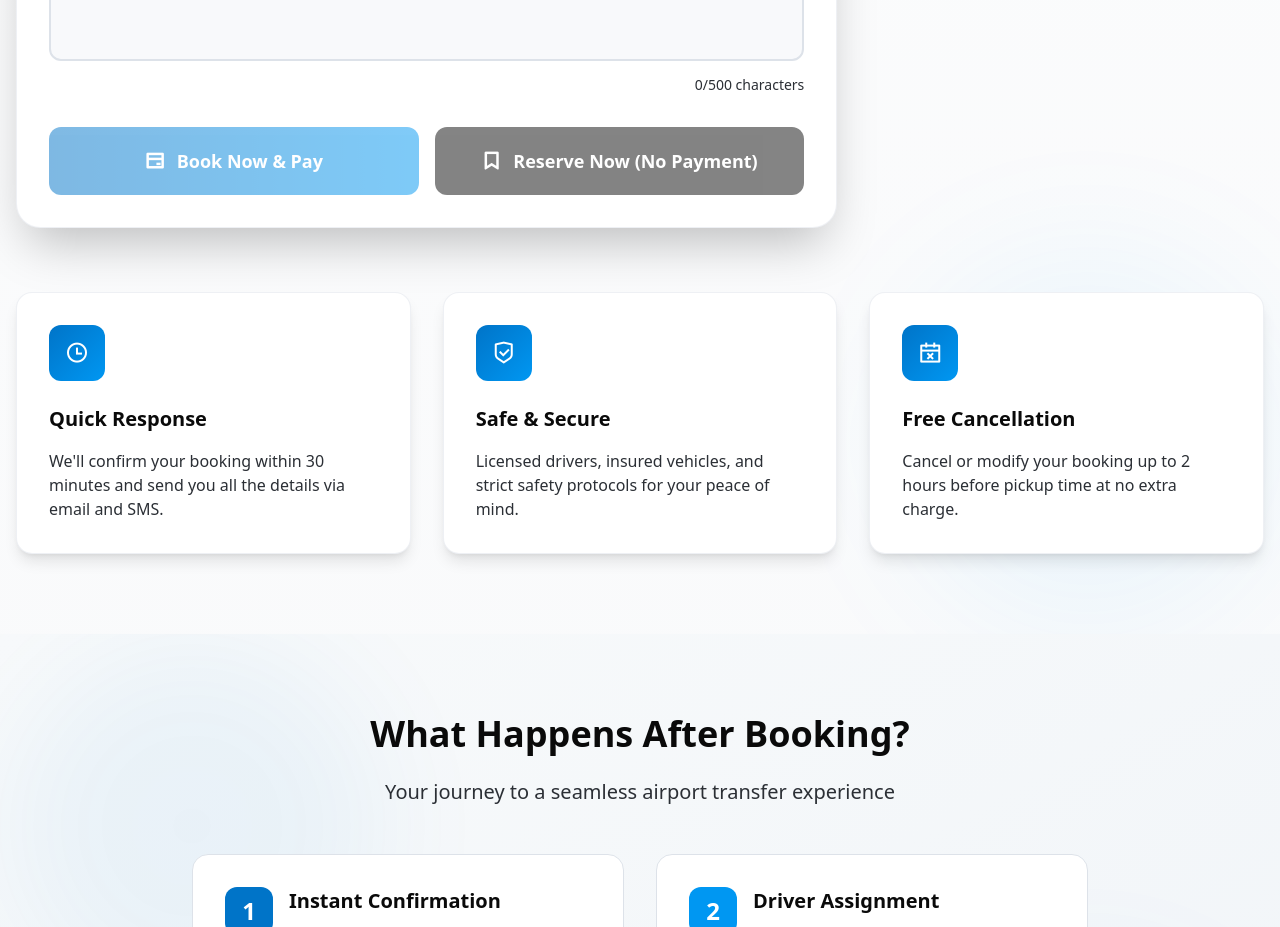
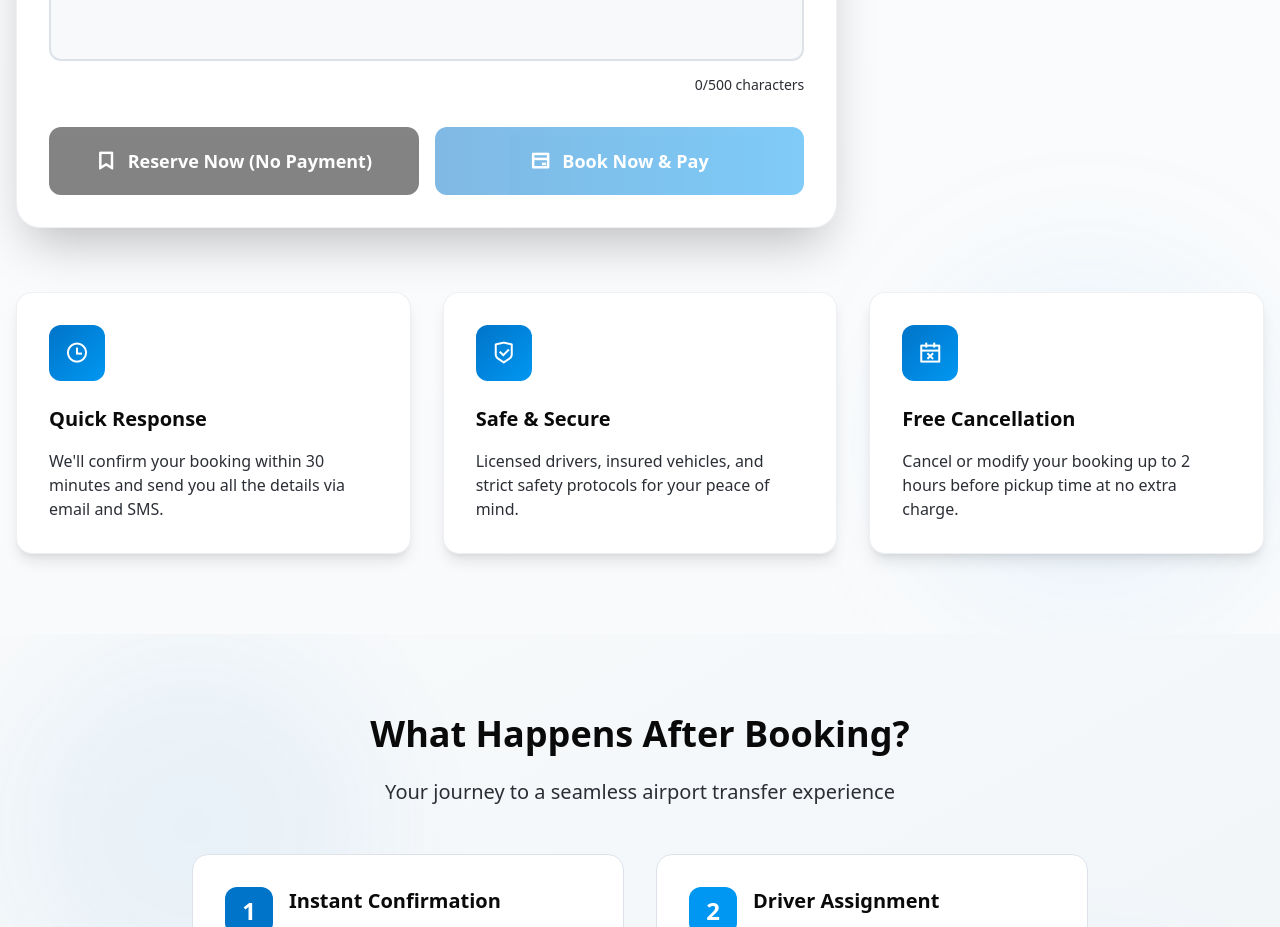
Before and after one commit to Drrbarns/Quarhire, a Next.js app: page /booking in a window 1280 px wide. Shown: the part 2660-3587 px from the top of the page. Built offline with nearby package versions, Linux system fonts and the light colour scheme; some icons are missing.

Commit message:
Swap booking button positions - Reserve Now first, Book & Pay second

```diff
--- a/app/booking/page.tsx
+++ b/app/booking/page.tsx
@@ -600,6 +600,16 @@ We'll contact you at ${formData.phone} to confirm your booking!`);
                     <div className="grid grid-cols-1 sm:grid-cols-2 gap-3 sm:gap-4">
                       <button
                         type="button"
+                        onClick={() => handleSubmit(false)}
+                        disabled={isSubmitting || (!formData.destination && !formData.customDestination)}
+                        className="w-full bg-[#0A0A0A] text-white py-4 sm:py-5 rounded-xl font-bold text-base sm:text-lg hover:bg-[#2B2F35] hover:shadow-xl hover:scale-105 transition-all disabled:opacity-50 disabled:cursor-not-allowed disabled:hover:scale-100 whitespace-nowrap flex items-center justify-center gap-2 sm:gap-3"
+                      >
+                        <i className="ri-bookmark-line text-lg sm:text-xl w-4 h-4 sm:w-5 sm:h-5 flex items-center justify-center"></i>
+                        <span className="hidden sm:inline">Reserve Now (No Payment)</span>
+                        <span className="sm:hidden">Reserve Now</span>
+                      </button>
+                      <button
+                        type="button"
                         onClick={() => handleSubmit(true)}
                         disabled={isSubmitting || (!formData.destination && !formData.customDestination)}
                         className="w-full bg-gradient-to-r from-[#0074C8] to-[#0097F2] text-white py-4 sm:py-5 rounded-xl font-bold text-base sm:text-lg hover:shadow-2xl hover:scale-105 transition-all disabled:opacity-50 disabled:cursor-not-allowed disabled:hover:scale-100 whitespace-nowrap flex items-center justify-center gap-2 sm:gap-3"
@@ -607,16 +617,6 @@ We'll contact you at ${formData.phone} to confirm your booking!`);
                         <i className="ri-bank-card-line text-lg sm:text-xl w-4 h-4 sm:w-5 sm:h-5 flex items-center justify-center"></i>
                         <span className="hidden sm:inline">Book Now & Pay</span>
                         <span className="sm:hidden">Book & Pay</span>
-                      </button>
-                      <button
-                        type="button"
-                        onClick={() => handleSubmit(false)}
-                        disabled={isSubmitting || (!formData.destination && !formData.customDestination)}
-                        className="w-full bg-[#0A0A0A] text-white py-4 sm:py-5 rounded-xl font-bold text-base sm:text-lg hover:bg-[#2B2F35] hover:shadow-xl hover:scale-105 transition-all disabled:opacity-50 disabled:cursor-not-allowed disabled:hover:scale-100 whitespace-nowrap flex items-center justify-center gap-2 sm:gap-3"
-                      >
-                        <i className="ri-bookmark-line text-lg sm:text-xl w-4 h-4 sm:w-5 sm:h-5 flex items-center justify-center"></i>
-                        <span className="hidden sm:inline">Reserve Now (No Payment)</span>
-                        <span className="sm:hidden">Reserve Now</span>
                       </button>
                     </div>
                   </form>
```
